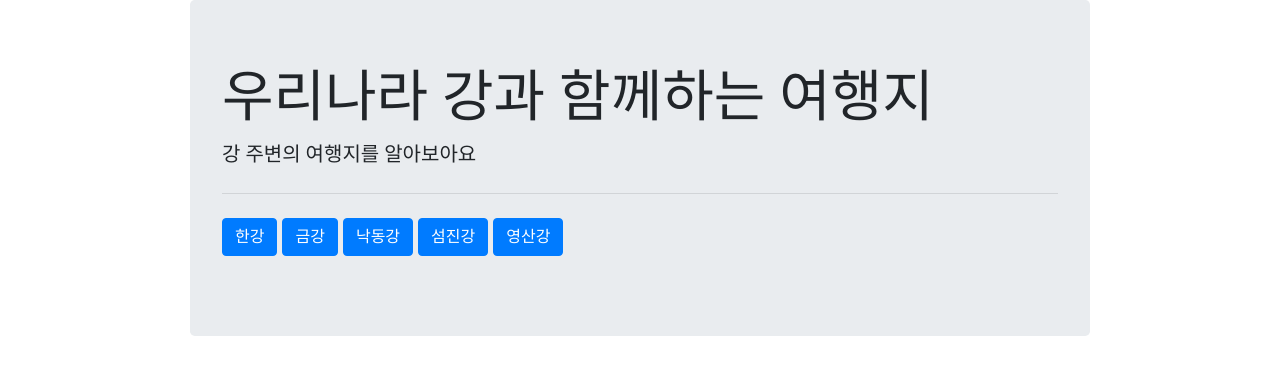
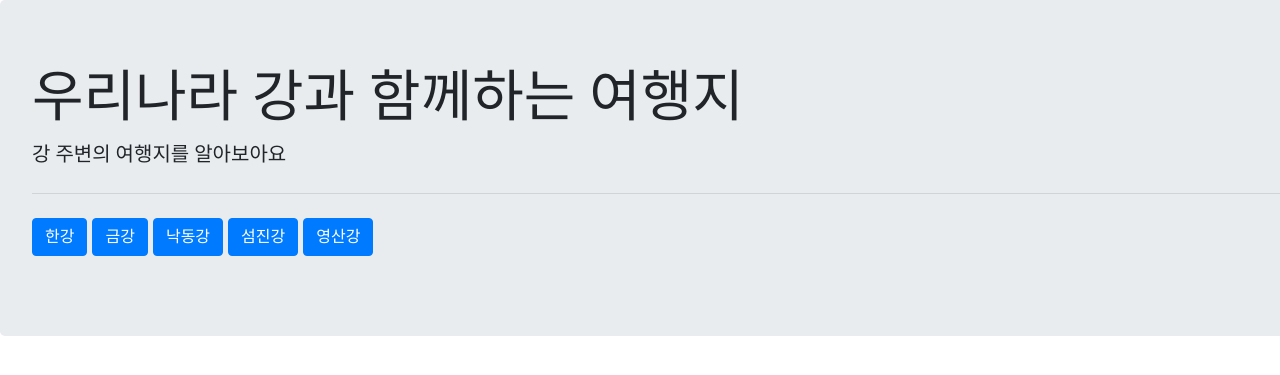
Before and after one commit to nanhee9725/show-me-the-river, a Flask app: page / in a window 1280 px wide; the page is wider, and only the part inside the window is pictured. Shown: the top 375 px of that part. Run offline with Flask 2, Linux system fonts and the light colour scheme; data that the repository does not hold is empty; some libraries are stand-ins or nearby versions; some web fonts are replaced.

Commit message:
wrap_sc
wrap 넓이 수정 완료

```diff
--- a/templates/index.html
+++ b/templates/index.html
@@ -31,15 +31,10 @@
             font-weight: normal;
             font-style: normal;
         }
-
-
         body {
-            font-family: "NEXON Lv1 Gothic OTF", serif
+            font-family: "NEXON Lv1 Gothic OTF", serif;
         }
 
-        /** {*/
-        /*    font-family: 'NEXON Lv1 Gothic OTF', serif;*/
-        /*}*/
 
         .card-title {
             color: dimgray;
@@ -52,7 +47,7 @@
         }
 
         .wrap {
-            width: 900px;
+            width: 1600px;
             margin: auto;
         }
 
```
